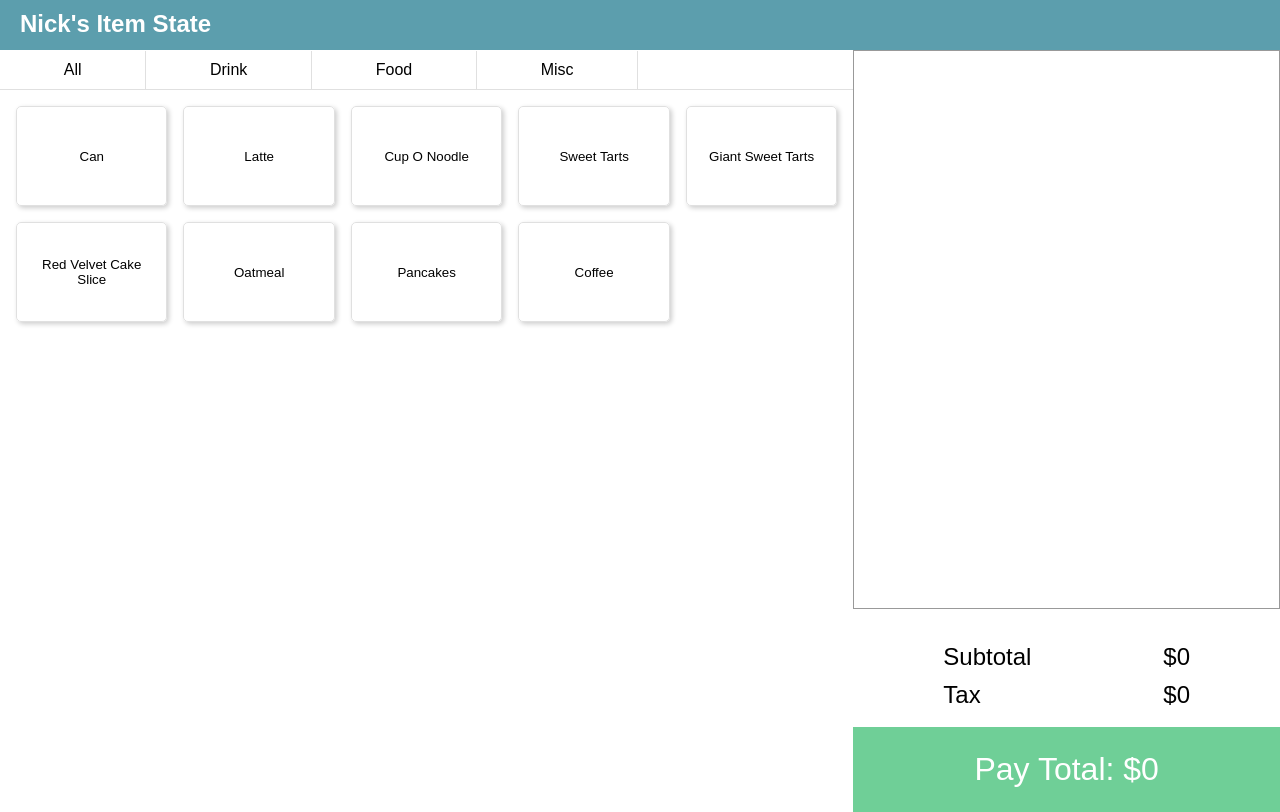
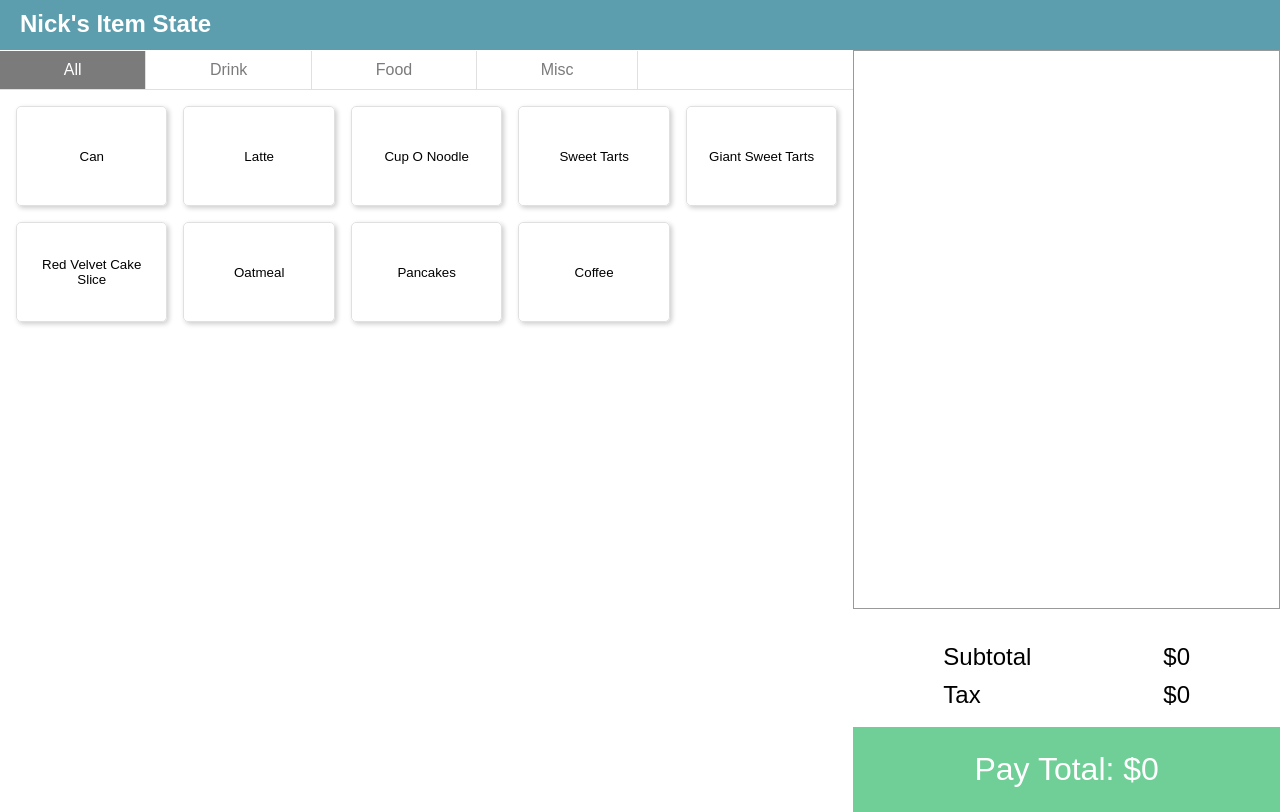
Before and after one commit to krames12/state-practice-in-react, a React (Create React App) app: page / in a window 1280 px wide. Built offline with nearby package versions, Linux system fonts and the light colour scheme.

Commit message:
selected category has distinguishing look

```diff
--- a/src/App.css
+++ b/src/App.css
@@ -1,5 +1,6 @@
 :root {
   --light-grey: #E0E0E0;
+  --dark-grey: #7B7B7B;
 }
 
 * {
@@ -44,10 +45,23 @@ header h2 {
   margin: 0;
 }
 
-.category-container > .category {
+.category {
+  cursor: pointer;
   padding: 10px;
   border-right: 1px solid var(--light-grey);
   text-align: center;
+  color: var(--dark-grey);
+  transition: all 0.2s ease-in-out;
+}
+
+.category:hover {
+  background-color: var(--light-grey);
+  color: var(--dark-grey);
+}
+
+.category.selected {
+  background-color: var(--dark-grey);
+  color: white;
 }
 
 .item-container {
--- a/src/Category.js
+++ b/src/Category.js
@@ -4,7 +4,7 @@ class Category extends Component {
     render() {
         return(
             <div
-                className="category"
+                className={`category ${ this.props.selected }`}
                 onClick={() => this.props.action(this.props.category)}
             >
                 {this.props.category}
--- a/src/ItemList.js
+++ b/src/ItemList.js
@@ -33,7 +33,12 @@ class ItemList extends Component {
             <React.Fragment>
                 <div className="category-container">
                     { categories.map(
-                        category => <Category key={category.id} category={category.name} action={this.changeCategory} />
+                        category => <Category
+                                        key={category.id}
+                                        category={category.name}
+                                        action={this.changeCategory}
+                                        selected={this.state.category === category.name? "selected" : ""}
+                                    />
                     ) }
                 </div>
                 <CheckoutConsumer>
```
